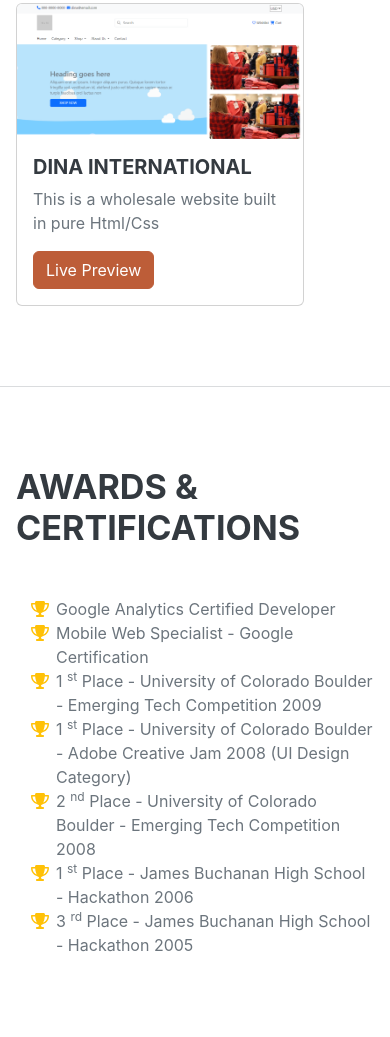
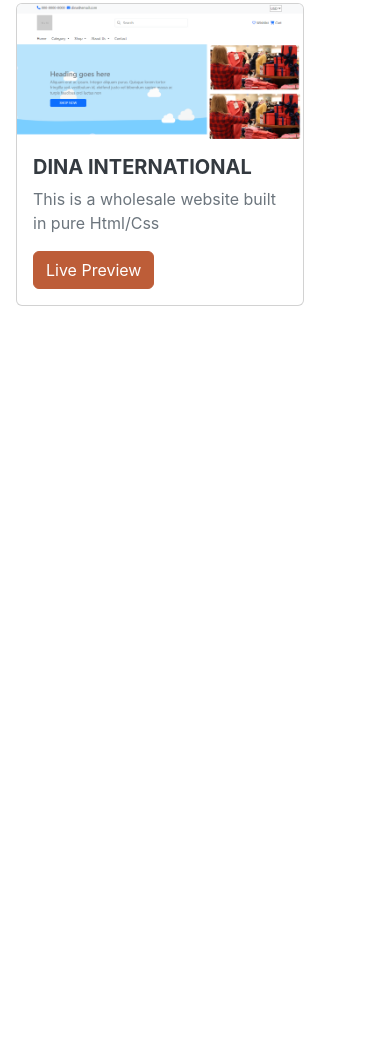
Before and after one commit to itisusama/uh-resume, a plain HTML site: page index.html in a window 390 px wide. Shown: the part 6954-7991 px from the top of the page. After the commit the page ends 7340 px from the top, so only its background shows below. Drawn offline with nearby package versions, Linux system fonts and the light colour scheme; a web font is replaced by a local one.

Commit message:
"Removed Awards section from navigation and HTML content"

```diff
--- a/index.html
+++ b/index.html
@@ -31,7 +31,6 @@
                 <li class=nav-item><a class="nav-link js-scroll-trigger" href=#skills>Skills</a></li>
                 <li class=nav-item><a class="nav-link js-scroll-trigger" href=#interests>Interests</a></li>
                 <li class=nav-item><a class="nav-link js-scroll-trigger" href=#projects>Projects</a></li>
-                <li class=nav-item><a class="nav-link js-scroll-trigger" href=#awards>Awards</a></li>
             </ul>
         </div>
     </nav>
@@ -292,53 +291,6 @@
                 <!-- Cards -->
             </div>
         </section>
-
-        <hr class=m-0>
-        <section class=resume-section id=awards>
-            <div class=resume-section-content>
-                <h2 class=mb-5>Awards & Certifications</h2>
-                <ul class="fa-ul mb-0">
-                    <li>
-                        <span class=fa-li><i class="fas fa-trophy text-warning"></i></span>
-                        Google Analytics Certified Developer
-                    </li>
-                    <li>
-                        <span class=fa-li><i class="fas fa-trophy text-warning"></i></span>
-                        Mobile Web Specialist - Google Certification
-                    </li>
-                    <li>
-                        <span class=fa-li><i class="fas fa-trophy text-warning"></i></span>
-                        1
-                        <sup>st</sup>
-                        Place - University of Colorado Boulder - Emerging Tech Competition 2009
-                    </li>
-                    <li>
-                        <span class=fa-li><i class="fas fa-trophy text-warning"></i></span>
-                        1
-                        <sup>st</sup>
-                        Place - University of Colorado Boulder - Adobe Creative Jam 2008 (UI Design Category)
-                    </li>
-                    <li>
-                        <span class=fa-li><i class="fas fa-trophy text-warning"></i></span>
-                        2
-                        <sup>nd</sup>
-                        Place - University of Colorado Boulder - Emerging Tech Competition 2008
-                    </li>
-                    <li>
-                        <span class=fa-li><i class="fas fa-trophy text-warning"></i></span>
-                        1
-                        <sup>st</sup>
-                        Place - James Buchanan High School - Hackathon 2006
-                    </li>
-                    <li>
-                        <span class=fa-li><i class="fas fa-trophy text-warning"></i></span>
-                        3
-                        <sup>rd</sup>
-                        Place - James Buchanan High School - Hackathon 2005
-                    </li>
-                </ul>
-            </div>
-        </section>
     </div>
     <script src=https://cdn.jsdelivr.net/npm/bootstrap@5.2.3/dist/js/bootstrap.bundle.min.js></script>
     <script src=js/scripts.js></script>
```
